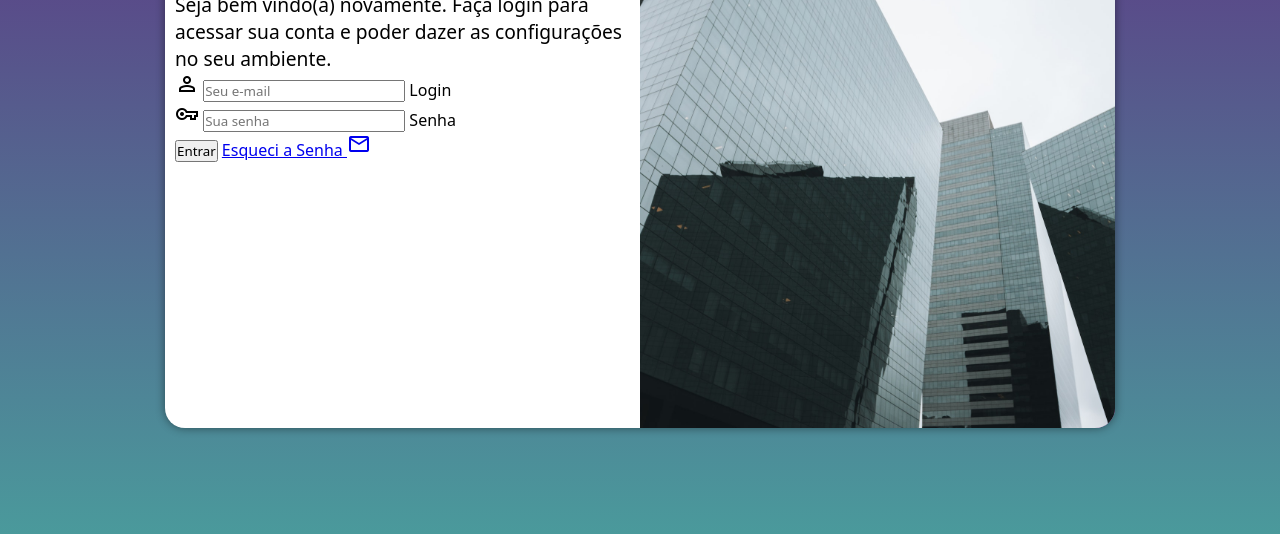
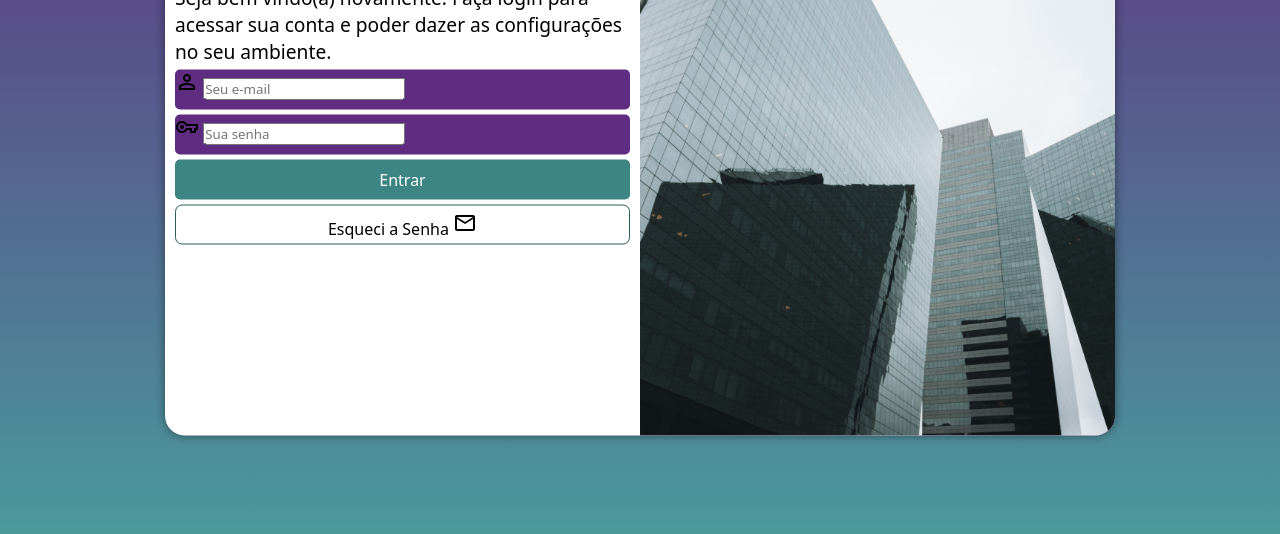
Before and after one commit to maurochavesjr/projeto-login, a plain HTML site: page index.html in a window 1280 px wide. Shown: the part 222-756 px from the top of the page. Drawn offline with nearby package versions, Linux system fonts and the light colour scheme.

Commit message:
formatação form

```diff
--- a/estilos/style.css
+++ b/estilos/style.css
@@ -32,7 +32,7 @@ section#login{
 
     background-color: white;
     width: 250px;
-    height: 500px;
+    height: 515px;
     border-radius: 20px;
     box-shadow: 0px 0px 10px rgba(0, 0, 0, 0.452);
 
@@ -44,7 +44,7 @@ section#login > div#imagem{
     background: #5f2c82 url(../imagens/predio.jpg) no-repeat;
     background-size: cover;
     background-position: left bottom;
-    height: 50%;
+    height: 40%;
     display: block;
 }
 
@@ -61,3 +61,55 @@ div#formulario > h1{
 div#formulario > p {
     font-size: 0.8em;
 }
+
+form>div.campo{
+    background-color: #5f2c82;
+    width: 100%;
+    display: block;
+    height: 40px;
+    border-radius: 5px;
+    margin: 5px 0px;
+}
+
+div.campo > label{
+    display: none;
+}
+
+form > input[type=submit]{
+    display: block;
+    font-size: 1em;
+    width: 100%;
+    height: 40px;
+    background-color: #3c8582;
+    color: white;
+    border: none;
+    border-radius: 5px;
+    cursor: pointer;
+}
+
+form > input[type=submit]:hover{
+    background-color: #1f4644;
+}
+
+form > a.botao{
+    display: block;
+    text-align: center;
+    font-size: 1em;
+    width: 100%;
+    height: 40px;
+    padding-top: 5px;
+    margin-top: 5px;
+    background-color: white;
+    border: 1px solid #2a5e5c;
+    border-radius: 7px;
+    text-decoration: none;
+    color: black;
+}
+
+form > a.botao:hover{
+    background-color: #5ad1cb;
+}
+
+form > a.botao > i{
+    font-size: 0.8em;
+}
--- a/index.html
+++ b/index.html
@@ -23,7 +23,7 @@
                             person
                             </span>
                         <input type="email" name="login" id="ilogin" placeholder="Seu e-mail" autocomplete="email" required maxlength="30">
-                        <label for="ilogin">Login</label>
+                        <label for="ilogin"></label>
                     </div>
 
                     <div class="campo">
@@ -31,11 +31,11 @@
                             vpn_key
                             </span>
                         <input type="password" name="senha" id="isenha" placeholder="Sua senha" autocomplete="current-password" required minlength="8" maxlength="20">
-                        <label for="isenha">Senha</label>
+                        <label for="isenha"></label>
                     </div>
 
                     <input type="submit" value="Entrar">
-                    <a href="esqueci.html">Esqueci a Senha <span class="material-symbols-outlined">
+                    <a href="esqueci.html" class="botao">Esqueci a Senha <span class="material-symbols-outlined">
                         mail
                         </span>
 
```
